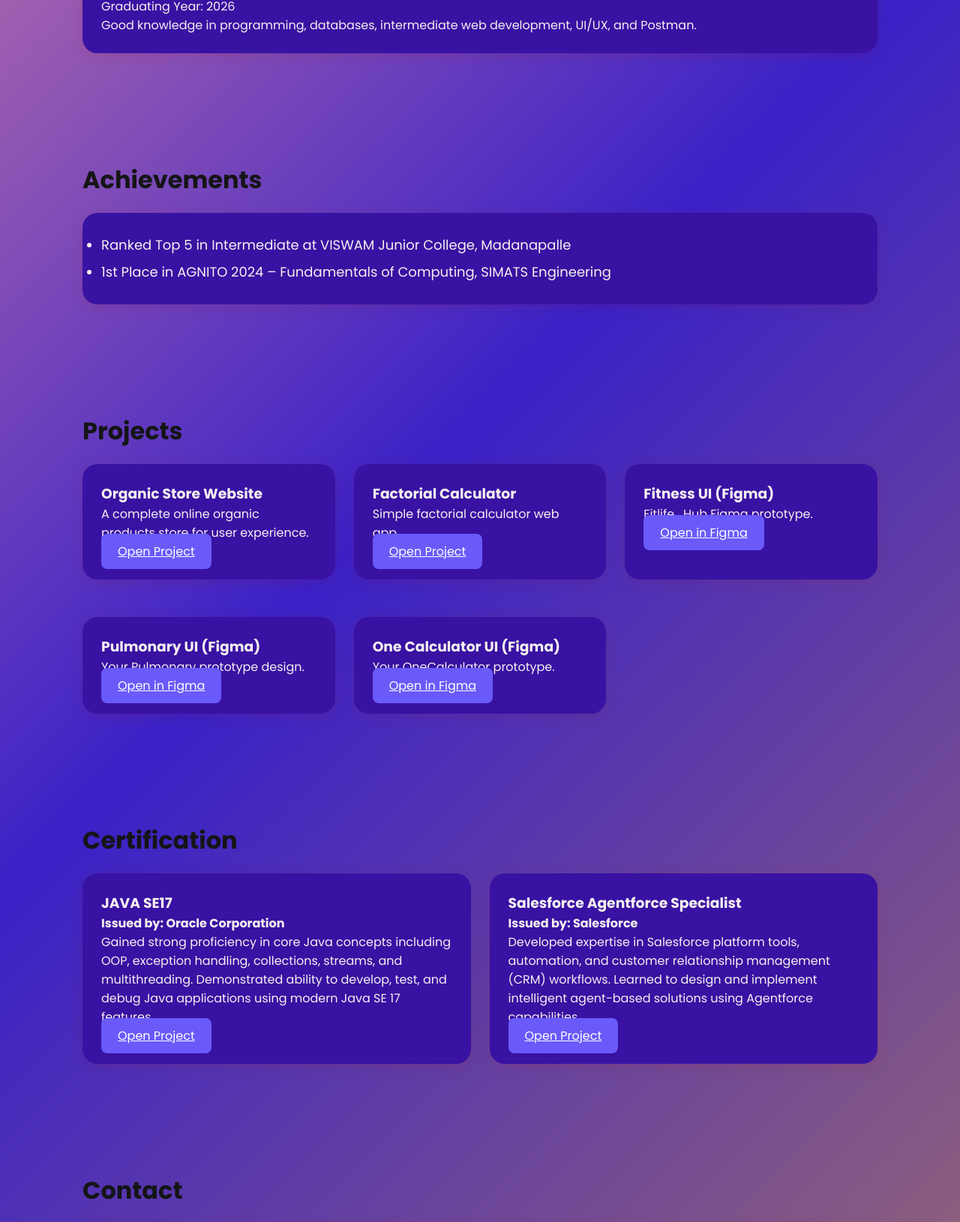
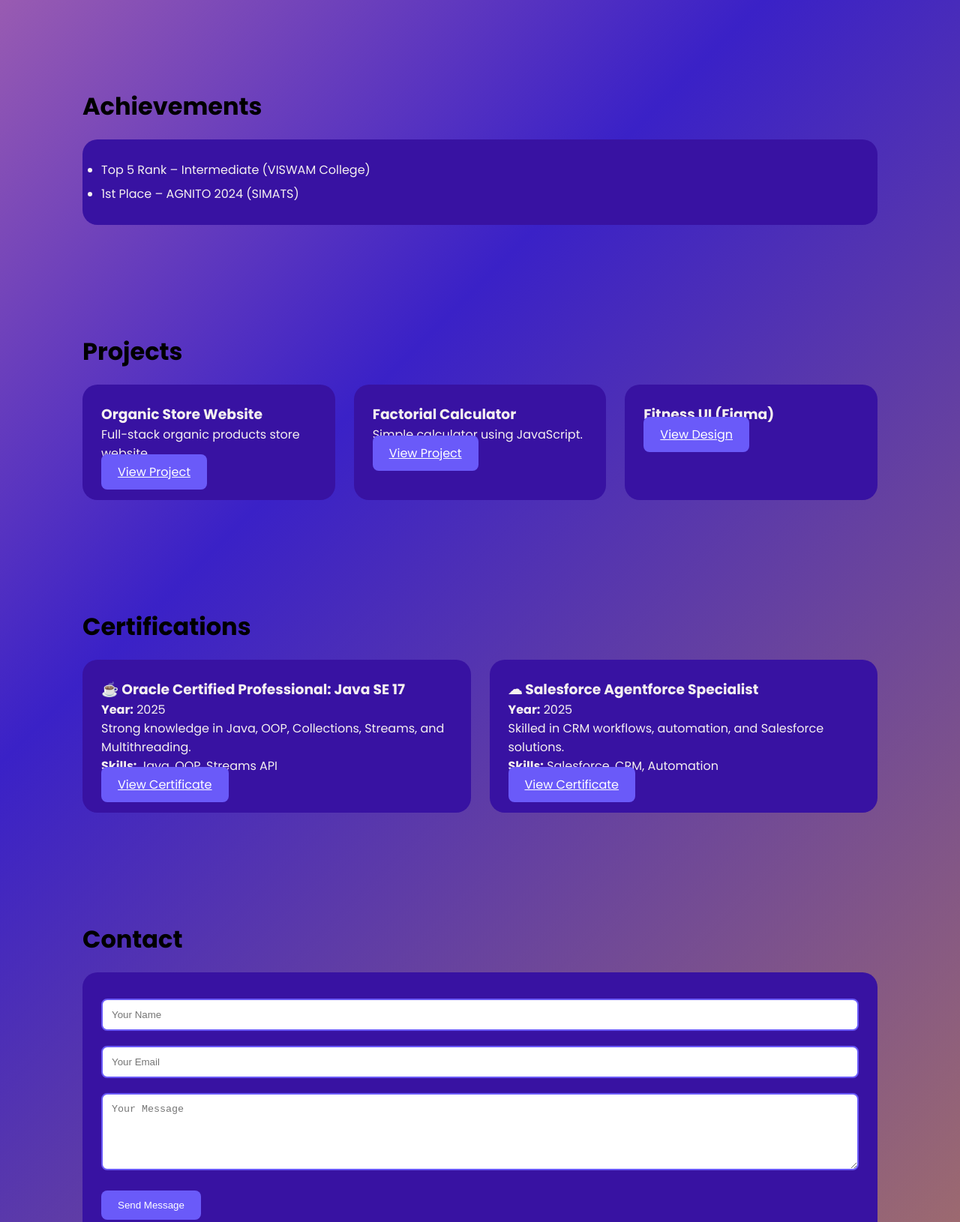
Before and after one commit to ARUNREDDY1777/portfolio, a plain HTML site: page index.html in a window 1280 px wide. Shown: the part 1105-2735 px from the top of the page at 75% size. Drawn offline with nearby package versions, Linux system fonts and the light colour scheme.

Commit message:
Update index.html

```diff
--- a/index.html
+++ b/index.html
@@ -4,54 +4,119 @@
 <meta charset="UTF-8" />
 <meta name="viewport" content="width=device-width, initial-scale=1.0" />
 <title>Arun Kumar Reddy - Portfolio</title>
+
 <link href="https://fonts.googleapis.com/css2?family=Poppins:wght@300;400;600;700&display=swap" rel="stylesheet" />
+
 <script src="https://cdn.jsdelivr.net/npm/emailjs-com@3/dist/email.min.js"></script>
 <script>
-    (function(){ emailjs.init("_SLDS4OXHSNQW734F"); })(); // Your Public Key
+(function(){ emailjs.init("_SLDS4OXHSNQW734F"); })();
 </script>
+
 <style>
 *{margin:0;padding:0;box-sizing:border-box;}
+
 body{
   font-family:'Poppins',sans-serif;
   background:linear-gradient(135deg,#ff9a9a,#3a21c7,#a87265);
   color:#f5f0f0;
-      overflow-x:hidden;
 }
+
 header{
   background:linear-gradient(#6a5af9,#4dd599);
   padding:40px 20px;
   text-align:center;
-      color:rgb(21, 1, 1);
-      animation:fadeIn 1.5s ease;
+  color:black;
 }
+
 header img{
-      width:200px;height:200px;border-radius:50%;border:5px solid white;margin-bottom:12px;
+  width:180px;height:180px;border-radius:50%;
+  border:5px solid white;margin-bottom:12px;
 }
+
 nav{
-      background:rgb(6, 6, 6);padding:15px 0;box-shadow:0 2px 15px rgba(0,0,0,0.1);text-align:center;position:sticky;top:0;z-index:100;
+  background:black;
+  padding:15px 0;
+  text-align:center;
+  position:sticky;
+  top:0;
 }
-    nav a{margin:0 18px;font-weight:600;text-decoration:none;color:#ebe8e8;font-size:18px;transition:.3s;}
-    nav a:hover{color:#0bf05f}
-    section{max-width:1100px;padding:60px 20px;margin:auto;animation:fadeUp .8s ease}
-    h2{font-size:32px;margin-bottom:20px;color:#151516;font-weight:700}
-    .card{background:rgb(56, 18, 162);padding:25px;border-radius:20px;box-shadow:0 4px 18px rgba(182, 10, 10, 0.12);margin-bottom:25px;transition:.3s}
-    .card:hover{transform:translateY(-6px)}
-    .projects-grid{display:grid;grid-template-columns:repeat(auto-fit,minmax(280px,1fr));gap:25px}
-    .btn{background:#6a5af9;color:white;padding:12px 22px;border:none;border-radius:8px;cursor:pointer;font-size:16px;transition:.3s;margin-top:10px}
-    .btn:hover{background:#5545eb}
-    form input,form textarea{width:100%;padding:12px;margin:10px 0;border-radius:8px;border:2px solid #6a5af9;font-size:16px;outline:none}
-    footer{text-align:center;padding:30px;background:#6a5af9;color:white;margin-top:40px}
-    @keyframes fadeUp{from{opacity:0;transform:translateY(20px)}to{opacity:1;transform:translateY(0)}}
-    @keyframes fadeIn{from{opacity:0}to{opacity:1}}
-    @media(max-width:800px){.projects-grid{grid-template-columns:1fr}}
+
+nav a{
+  margin:0 18px;
+  font-weight:600;
+  text-decoration:none;
+  color:white;
+  font-size:18px;
+}
+
+nav a:hover{color:#0bf05f;}
+
+section{
+  max-width:1100px;
+  padding:60px 20px;
+  margin:auto;
+}
+
+h2{
+  font-size:32px;
+  margin-bottom:20px;
+  color:black;
+}
+
+.card{
+  background:#3812a2;
+  padding:25px;
+  border-radius:20px;
+  margin-bottom:25px;
+  transition:.3s;
+}
+
+.card:hover{
+  transform:translateY(-6px) scale(1.02);
+  box-shadow:0 0 20px rgba(106,90,249,0.6);
+}
+
+.projects-grid{
+  display:grid;
+  grid-template-columns:repeat(auto-fit,minmax(280px,1fr));
+  gap:25px;
+}
+
+.btn{
+  background:#6a5af9;
+  color:white;
+  padding:12px 22px;
+  border:none;
+  border-radius:8px;
+  cursor:pointer;
+  margin-top:10px;
+}
+
+.btn:hover{background:#5545eb;}
+
+form input,form textarea{
+  width:100%;
+  padding:12px;
+  margin:10px 0;
+  border-radius:8px;
+  border:2px solid #6a5af9;
+}
+
+footer{
+  text-align:center;
+  padding:30px;
+  background:#6a5af9;
+  margin-top:40px;
+}
 </style>
 </head>
+
 <body>
 
 <header>
   <img src="profile.jpg" alt="profile"/>
   <h1>Konkala Arun Kumar Reddy</h1>
-  <p>• Programmer • Tech Enthusiast</p>
+  <p>Java Developer | SQL Developer | UI/UX Designer</p>
 </header>
 
 <nav>
@@ -59,14 +124,18 @@
   <a href="#education">Education</a>
   <a href="#achievements">Achievements</a>
   <a href="#projects">Projects</a>
-  <a href="#certification">Certification</a>
+  <a href="#certifications">Certifications</a>
   <a href="#contact">Contact</a>
 </nav>
 
 <section id="about">
   <h2>About Me</h2>
   <div class="card">
-    <p>I am a highly motivated Computer Science undergraduate with a strong foundation in programming, algorithms, and data analysis. Proficient in HTML, CSS, SQL, Java, and UI/UX design, with hands-on experience in web development, database management, and user interface prototyping using Figma. Eager to contribute creative problem-solving and technical skills in a dynamic development environment.</p>
+    <p>
+      I am a highly motivated Computer Science undergraduate with strong skills in Java, SQL, and Web Development.
+      I have hands-on experience in building web applications, designing UI/UX in Figma, and managing databases.
+      I am passionate about solving real-world problems using technology.
+    </p>
     <button class="btn" id="downloadResumeBtn">Download Resume</button>
   </div>
 </section>
@@ -74,20 +143,19 @@
 <section id="education">
   <h2>Education</h2>
   <div class="card">
-    <h3>SIMATS Engineering</h3><br>
+    <h3>SIMATS Engineering</h3>
     <h4>B.Tech – Computer Science & Engineering</h4>
-    <p>C.G.P.A : 8.4</p>
+    <p>CGPA: 8.4</p>
     <p>Graduating Year: 2026</p>
-    <p>Good knowledge in programming, databases, intermediate web development, UI/UX, and Postman.</p>
   </div>
 </section>
 
 <section id="achievements">
   <h2>Achievements</h2>
   <div class="card">
-    <ul style="line-height:2;font-size:18px;">
-      <li>Ranked Top 5 in Intermediate at VISWAM Junior College, Madanapalle</li>
-      <li>1st Place in AGNITO 2024 – Fundamentals of Computing, SIMATS Engineering</li>
+    <ul style="line-height:2;">
+      <li>Top 5 Rank – Intermediate (VISWAM College)</li>
+      <li>1st Place – AGNITO 2024 (SIMATS)</li>
     </ul>
   </div>
 </section>
@@ -95,57 +163,50 @@
 <section id="projects">
   <h2>Projects</h2>
   <div class="projects-grid">
+
     <div class="card">
       <h3>Organic Store Website</h3>
-      <p>A complete online organic products store for user experience.</p>
-      <a class="btn" href="https://arunreddy1777.github.io/organic-products/" target="_blank" rel="noopener">Open Project</a>
+      <p>Full-stack organic products store website.</p>
+      <a class="btn" href="https://arunreddy1777.github.io/organic-products/" target="_blank">View Project</a>
     </div>
 
     <div class="card">
       <h3>Factorial Calculator</h3>
-      <p>Simple factorial calculator web app.</p>
-      <a class="btn" href="https://arunreddy1777.github.io/Factorial_calculator/" target="_blank" rel="noopener">Open Project</a>
+      <p>Simple calculator using JavaScript.</p>
+      <a class="btn" href="https://arunreddy1777.github.io/Factorial_calculator/" target="_blank">View Project</a>
     </div>
 
     <div class="card">
       <h3>Fitness UI (Figma)</h3>
-      <p>Fitlife_Hub Figma prototype.</p>
-      <a class="btn" href="https://www.figma.com/proto/mzKe4C760c12gAOyzu0Rfb/Fitlife_Hub?node-id=154-205&p=f&t=jf7vmCu9ZiodNtP8-1&scaling=scale-down&content-scaling=fixed&page-id=0%3A1&starting-point-node-id=154%3A205&show-proto-sidebar=1" target="_blank" rel="noopener">Open in Figma</a>
+      <a class="btn" href="https://www.figma.com" target="_blank">View Design</a>
+    </div>
+
+  </div>
+</section>
+
+<section id="certifications">
+  <h2>Certifications</h2>
+  <div class="projects-grid">
+
+    <div class="card">
+      <h3>☕ Oracle Certified Professional: Java SE 17</h3>
+      <p><b>Year:</b> 2025</p>
+      <p>
+        Strong knowledge in Java, OOP, Collections, Streams, and Multithreading.
+      </p>
+      <p><b>Skills:</b> Java, OOP, Streams API</p>
+      <a class="btn" href="#" target="_blank">View Certificate</a>
     </div>
 
     <div class="card">
-      <h3>Pulmonary UI (Figma)</h3>
-      <p>Your Pulmonary prototype design.</p>
-      <a class="btn" href="https://www.figma.com/proto/LlHFHRVtizhB3wXLWhK4b3/duplicate-2?node-id=1-508&t=BO9UIqUmqpZ2TASS-1&scaling=min-zoom&content-scaling=fixed&page-id=0%3A1&starting-point-node-id=1%3A508&show-proto-sidebar=1" target="_blank" rel="noopener">Open in Figma</a>
+      <h3>☁ Salesforce Agentforce Specialist</h3>
+      <p><b>Year:</b> 2025</p>
+      <p>
+        Skilled in CRM workflows, automation, and Salesforce solutions.
+      </p>
+      <p><b>Skills:</b> Salesforce, CRM, Automation</p>
+      <a class="btn" href="#" target="_blank">View Certificate</a>
     </div>
-
-    <div class="card">
-      <h3>One Calculator UI (Figma)</h3>
-      <p>Your OneCalculator prototype.</p>
-      <a class="btn" href="https://www.figma.com/proto/EFVAfj2ozA3UVqrDJIdGp5/Onecalculator?t=lcyqF6O4LnS3NoAY-1&scaling=scale-down&content-scaling=fixed&page-id=0%3A1&node-id=2-2&starting-point-node-id=2%3A2" target="_blank" rel="noopener">Open in Figma</a>
-    </div>
-  </div>
-</section>
-  <section id="certifications">
-  <h2>Certification</h2>
-  <div class="projects-grid">
-    <div class="card">
-      <h3>JAVA SE17 </h3>
-      <h4>Issued by: <b>Oracle Corporation</b></h4>
-      <p>Gained strong proficiency in core Java concepts including OOP, exception handling, collections, streams, and multithreading.
-      Demonstrated ability to develop, test, and debug Java applications using modern Java SE 17 features.
-      </p>
-      <a class="btn" href="https://arunreddy1777.github.io/organic-products/" target="_blank" rel="noopener">Open Project</a>
-    </div>
-
-    <div class="card">
-      <h3>Salesforce Agentforce Specialist</h3>
-      <h4>Issued by: <b>Salesforce</b></h4>
-      <p>Developed expertise in Salesforce platform tools, automation, and customer relationship management (CRM) workflows.
-      Learned to design and implement intelligent agent-based solutions using Agentforce capabilities.</p>
-      <a class="btn" href="https://arunreddy1777.github.io/Factorial_calculator/" target="_blank" rel="noopener">Open Project</a>
-    </div>
-
 
   </div>
 </section>
@@ -163,27 +224,28 @@
 </section>
 
 <footer>
-  © 2026 Arun Kumar Reddy • All Rights Reserved
+  © 2026 Arun Kumar Reddy
 </footer>
 
 <script>
-  // EmailJS contact form
+// EmailJS
 document.getElementById('contactForm').addEventListener('submit', function(e){
   e.preventDefault();
-    const name = document.getElementById('name').value.trim();
-    const email = document.getElementById('email').value.trim();
-    const message = document.getElementById('message').value.trim();
-    if(!name || !email || !message){ alert('Please fill all fields'); return; }
 
-    emailjs.send('service_rlix7a5', 'template_cd316z2', { name, email, message })
-      .then(function(){ alert('Message Sent Successfully!'); document.getElementById('contactForm').reset(); },
-            function(err){ console.error(err); alert('Failed to send message. Check console.'); });
+  emailjs.send('service_rlix7a5', 'template_cd316z2', {
+    name: name.value,
+    email: email.value,
+    message: message.value
+  }).then(()=>{
+    alert("Message Sent!");
+    contactForm.reset();
+  });
 });
 
-  // Download resume button
-  document.getElementById('downloadResumeBtn').addEventListener('click', function(){
-    window.open('https://drive.google.com/file/d/1xyhawmkXmZsYik73JzTFAPpOQmTVRwI1/view?usp=drive_link');
-  });
+// Resume
+document.getElementById('downloadResumeBtn').onclick = function(){
+  window.open('https://drive.google.com/file/d/1xyhawmkXmZsYik73JzTFAPpOQmTVRwI1/view');
+};
 </script>
 
 </body>
```
Lines whose indentation alone changed are shown as unchanged.
